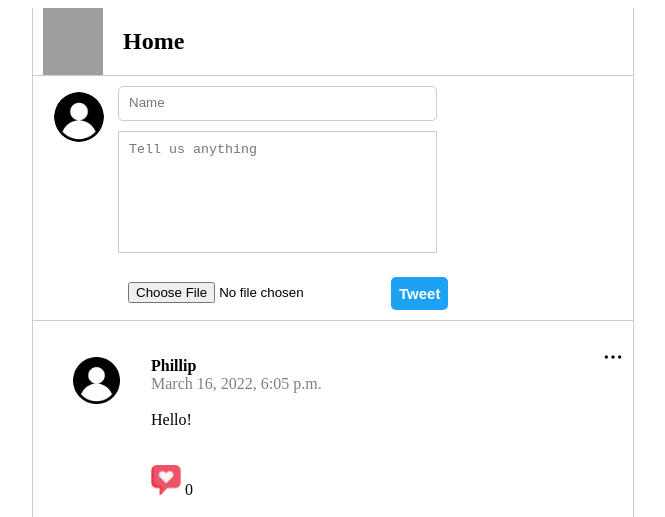
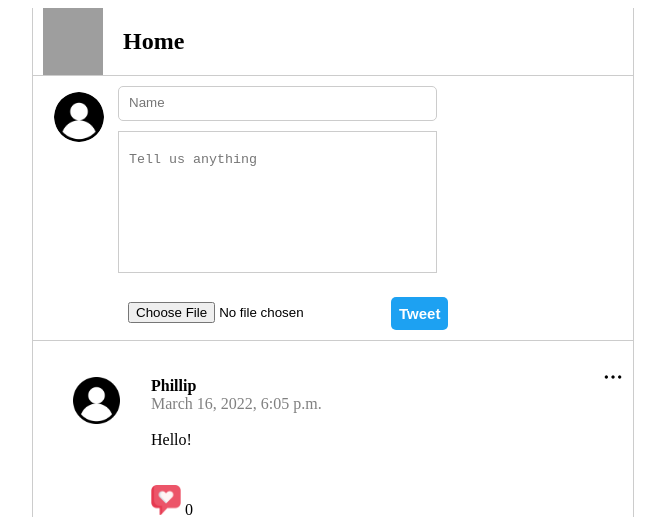
Before and after one commit to THePeeP2/TwitterClone, a Django app: page / in a window 1280 px wide. Shown: the top 517 px of the page, without its empty margins (307-972 px from the left). Run offline with Django 4.2, Linux system fonts and the light colour scheme; data comes from the database, SQL or seed files in the repository; grey boxes are pictures that could not be loaded.

Commit message:
Update style.css

```diff
--- a/static/css/style.css
+++ b/static/css/style.css
@@ -38,7 +38,7 @@ Post
 
 .post_form textarea {
   border: 1px solid #ccc;
-  padding: 10px;
+  padding: 20px 10px;
   width: 90%;
   height: 100px;
   resize: none;
```
